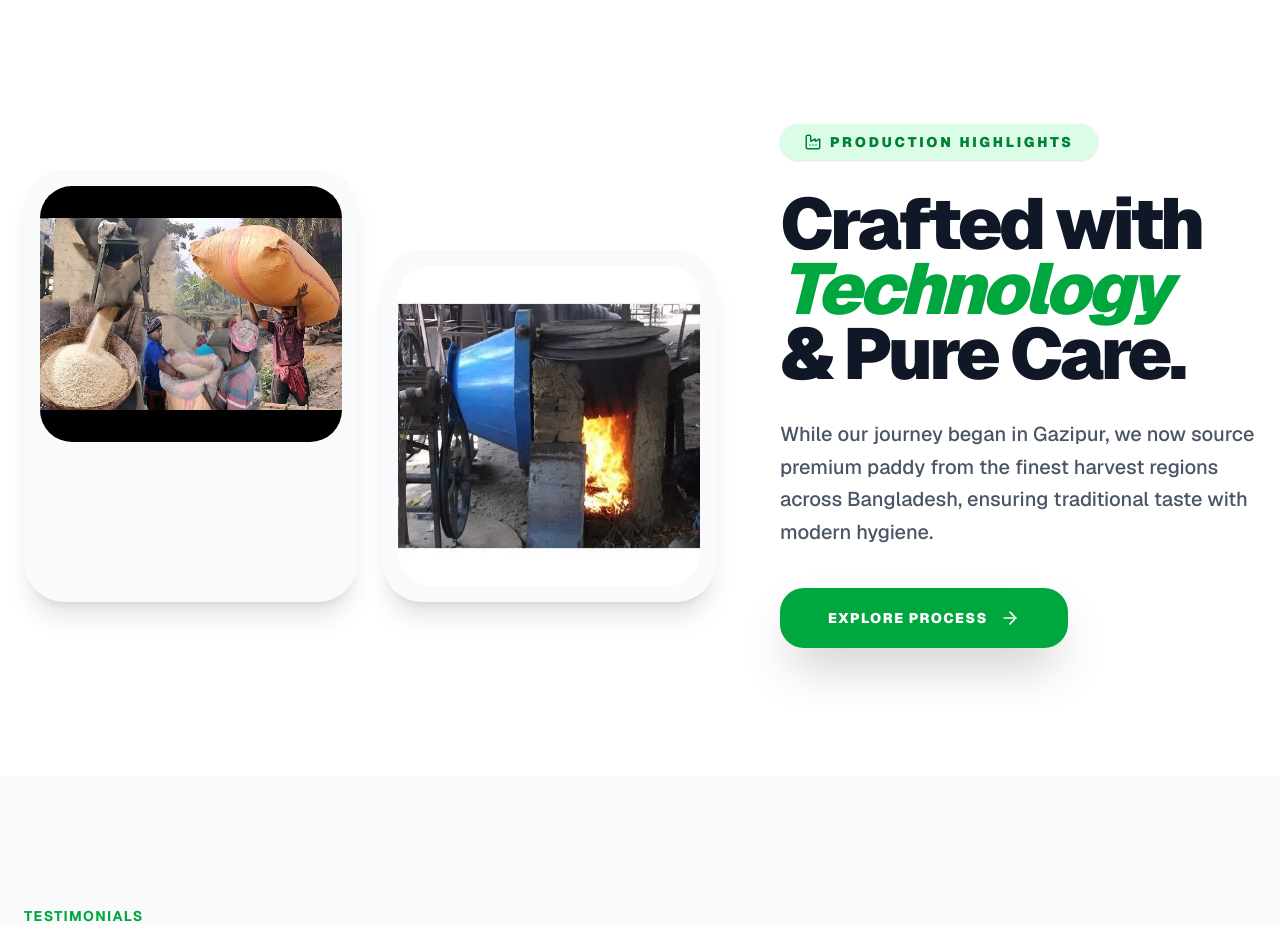
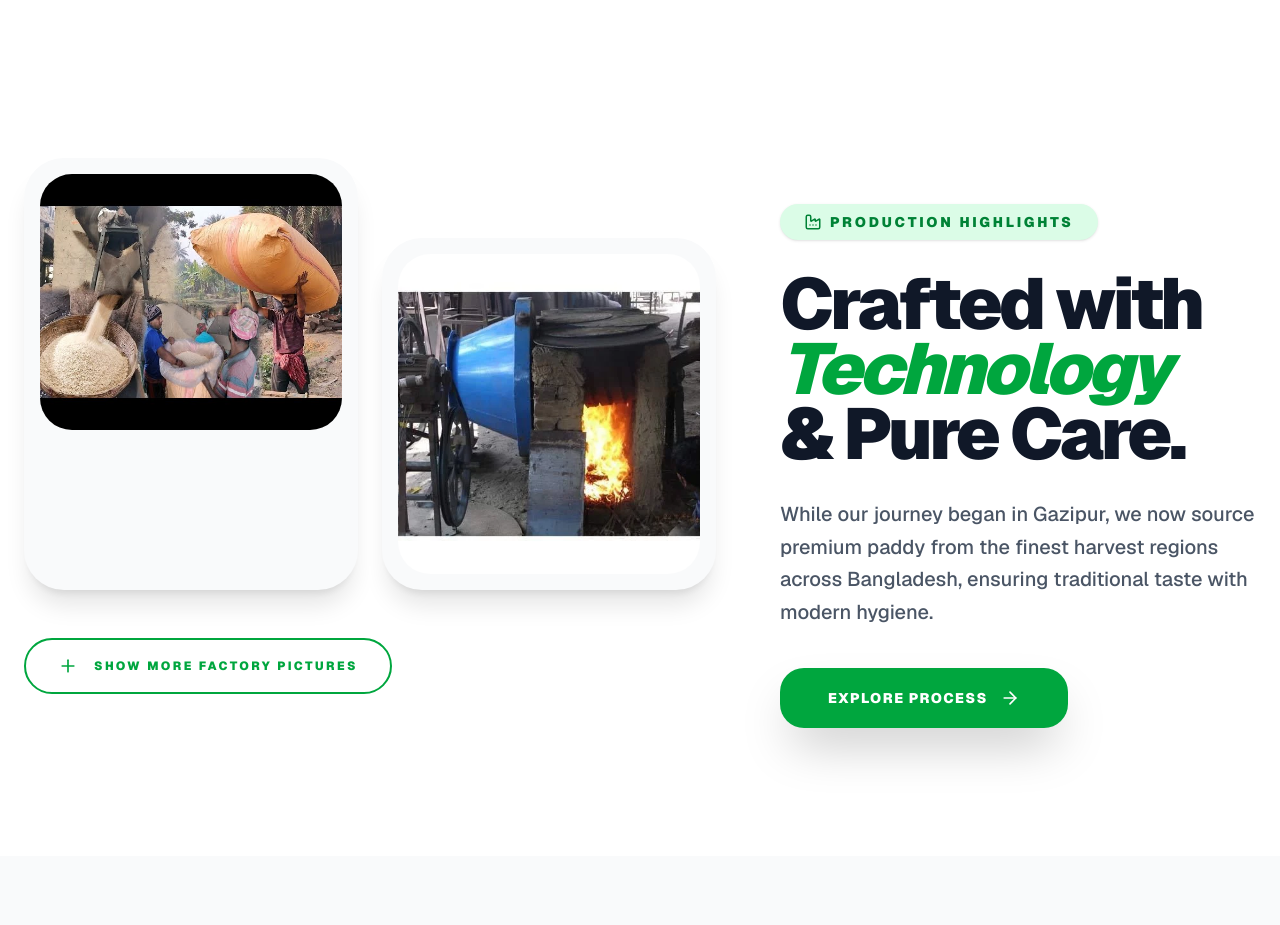
Before and after one commit to mehedishakib6796/bhai-bhai-food, a Next.js app: page / in a window 1280 px wide. Shown: the part 2480-3405 px from the top of the page. Built offline with nearby package versions, Linux system fonts and the light colour scheme.

Commit message:
11th Update

```diff
--- a/app/page.tsx
+++ b/app/page.tsx
@@ -25,6 +25,7 @@ export default function Home() {
   const [selectedProduct, setSelectedProduct] = useState<any | null>(null);
   const [showProcess, setShowProcess] = useState(false);
 const [isModalOpen, setIsModalOpen] = useState(false);
+const [showMoreImages, setShowMoreImages] = useState(false);
   const phoneNumber = "+8801711443830";
   const emailAddress = "Bhaibhaifoodproducts1990@gmail.com";
   const whatsappLink = `https://wa.me/${phoneNumber.replace('+', '')}`;
@@ -182,11 +183,11 @@ const [isModalOpen, setIsModalOpen] = useState(false);
 
           <div className="space-y-3">
             {[
-              { name: "Mariam Akter", role: "Managing Director", initial: "MA", color: "bg-emerald-500", phone: "8801XXXXXXXXX" },
-              { name: "Mahmudul Hasan Shead", role: "CRM Manager", initial: "MS", color: "bg-blue-500", phone: "8801XXXXXXXXX" },
-              { name: "MD Sujon Ahmed", role: "Accounts Manager", initial: "SA", color: "bg-orange-500", phone: "8801XXXXXXXXX" },
-              { name: "Riyad Shakib", role: "Admin Manager", initial: "RS", color: "bg-purple-500", phone: "8801XXXXXXXXX" },
-              { name: "Jannatul Ferdous", role: "Office Executive", initial: "JF", color: "bg-rose-500", phone: "8801XXXXXXXXX" }
+              { name: "Mariam Akter", role: "Managing Director", initial: "MA", color: "bg-emerald-500", phone: "8801812139217" },
+              { name: "Mahmudul Hasan Shead", role: "CRM Manager", initial: "MS", color: "bg-blue-500", phone: "8801985126785" },
+              { name: "MD Sujon Ahmed", role: "Accounts Manager", initial: "SA", color: "bg-orange-500", phone: "8801935305068" },
+              { name: "Riyad Hasan Shakil", role: "Admin Manager", initial: "RS", color: "bg-purple-500", phone: "8801968093300" },
+              { name: "Jannatul Ferdous", role: "Office Executive", initial: "JF", color: "bg-rose-500", phone: "8801708056878" }
             ].map((leader, idx) => (
               <div key={idx} className="flex items-center justify-between p-3 bg-gray-50/50 rounded-2xl border border-gray-100">
                 <div className="flex items-center gap-3">
@@ -460,10 +461,17 @@ const [isModalOpen, setIsModalOpen] = useState(false);
 <section id="production" className="relative py-32 bg-white px-6 overflow-hidden">
   <div className="max-w-7xl mx-auto relative z-10">
     <div className="grid grid-cols-1 lg:grid-cols-12 gap-16 items-center">
+
+      {/* Left: Image Grid */}
       <motion.div
-        initial={{ opacity: 0, x: -50 }} whileInView={{ opacity: 1, x: 0 }} viewport={{ once: false }} transition={{ duration: 0.8 }}
-        className="lg:col-span-7 grid grid-cols-2 gap-6 relative"
+        initial={{ opacity: 0, x: -50 }}
+        whileInView={{ opacity: 1, x: 0 }}
+        viewport={{ once: false }}
+        transition={{ duration: 0.8 }}
+        className="lg:col-span-7"
       >
+        <div className="grid grid-cols-2 gap-6 relative">
+          {/* Main Two Images */}
           <div className="relative p-4 bg-gray-50 rounded-[2.5rem] shadow-xl z-10">
             <div className="relative h-64 rounded-[2rem] overflow-hidden">
               <Image src="/machinery.jpg" alt="Machinery" fill className="object-cover" />
@@ -474,11 +482,57 @@ const [isModalOpen, setIsModalOpen] = useState(false);
               <Image src="/process.jpg" alt="Production Process" fill className="object-cover" />
             </div>
           </div>
+
+          {/* Extra 4 Images (Shows when showMoreImages is true) */}
+          <AnimatePresence>
+            {showMoreImages && (
+              <>
+                {[1, 2, 3, 4].map((num) => (
+                  <motion.div
+                    key={num}
+                    initial={{ opacity: 0, scale: 0.8, y: 20 }}
+                    animate={{ opacity: 1, scale: 1, y: 0 }}
+                    exit={{ opacity: 0, scale: 0.8, y: 20 }}
+                    transition={{ duration: 0.5, delay: num * 0.1 }}
+                    className="relative p-4 bg-gray-50 rounded-[2.5rem] shadow-lg z-10"
+                  >
+                    <div className="relative h-60 rounded-[2rem] overflow-hidden">
+                      <Image src={`/factory-${num}.jpg`} alt={`Factory image ${num}`} fill className="object-cover" />
+                    </div>
+                  </motion.div>
+                ))}
+              </>
+            )}
+          </AnimatePresence>
+        </div>
+
+        {/* --- Show More Button (Joss Design) --- */}
+        <div className="mt-12 flex justify-center lg:justify-start">
+          <motion.button
+            onClick={() => setShowMoreImages(!showMoreImages)}
+            whileHover={{ scale: 1.05 }}
+            whileTap={{ scale: 0.95 }}
+            className="group relative flex items-center gap-4 px-8 py-4 bg-white border-2 border-green-600 rounded-full overflow-hidden transition-all duration-500 hover:shadow-[0_0_20px_rgba(22,163,74,0.3)]"
+          >
+            <div className="absolute inset-0 w-0 bg-green-600 transition-all duration-500 group-hover:w-full"></div>
+            <Plus
+              size={20}
+              className={`relative z-10 transition-transform duration-500 ${showMoreImages ? 'rotate-45 text-green-600 group-hover:text-white' : 'text-green-600 group-hover:text-white'}`}
+            />
+            <span className="relative z-10 font-black text-xs uppercase tracking-[0.2em] text-green-600 group-hover:text-white transition-colors duration-500">
+              {showMoreImages ? "Show Less Pictures" : "Show More Factory Pictures"}
+            </span>
+          </motion.button>
+        </div>
       </motion.div>
 
+      {/* Right: Content Section */}
       <motion.div
-        initial={{ opacity: 0, x: 50 }} whileInView={{ opacity: 1, x: 0 }} viewport={{ once: false }} transition={{ duration: 0.8 }}
-        className="lg:col-span-5 text-left"
+        initial={{ opacity: 0, x: 50 }}
+        whileInView={{ opacity: 1, x: 0 }}
+        viewport={{ once: false }}
+        transition={{ duration: 0.8 }}
+        className="lg:col-span-5 text-left self-start lg:pt-20"
       >
         <div className="inline-flex items-center gap-2 px-6 py-2 rounded-full bg-green-100 text-green-700 font-black text-sm uppercase tracking-[0.2em] mb-8 shadow-sm">
           <Factory size={18} /> Production Highlights
@@ -499,8 +553,10 @@ const [isModalOpen, setIsModalOpen] = useState(false);
           Explore Process <ArrowRight size={20} />
         </motion.button>
       </motion.div>
+
     </div>
   </div>
+
 
   {/* --- Production Process Modal --- */}
   <AnimatePresence>
```
Lines whose indentation alone changed are shown as unchanged.
